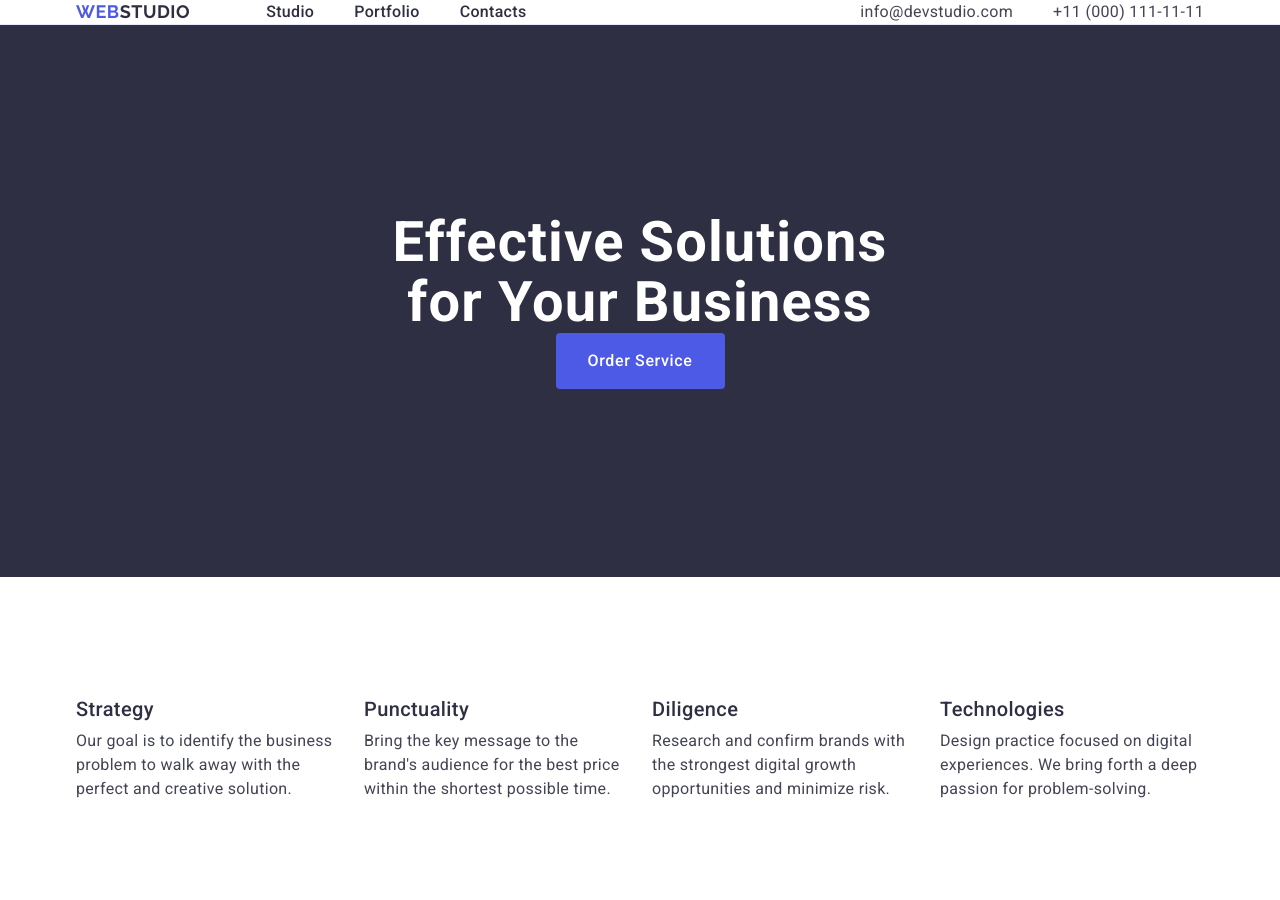
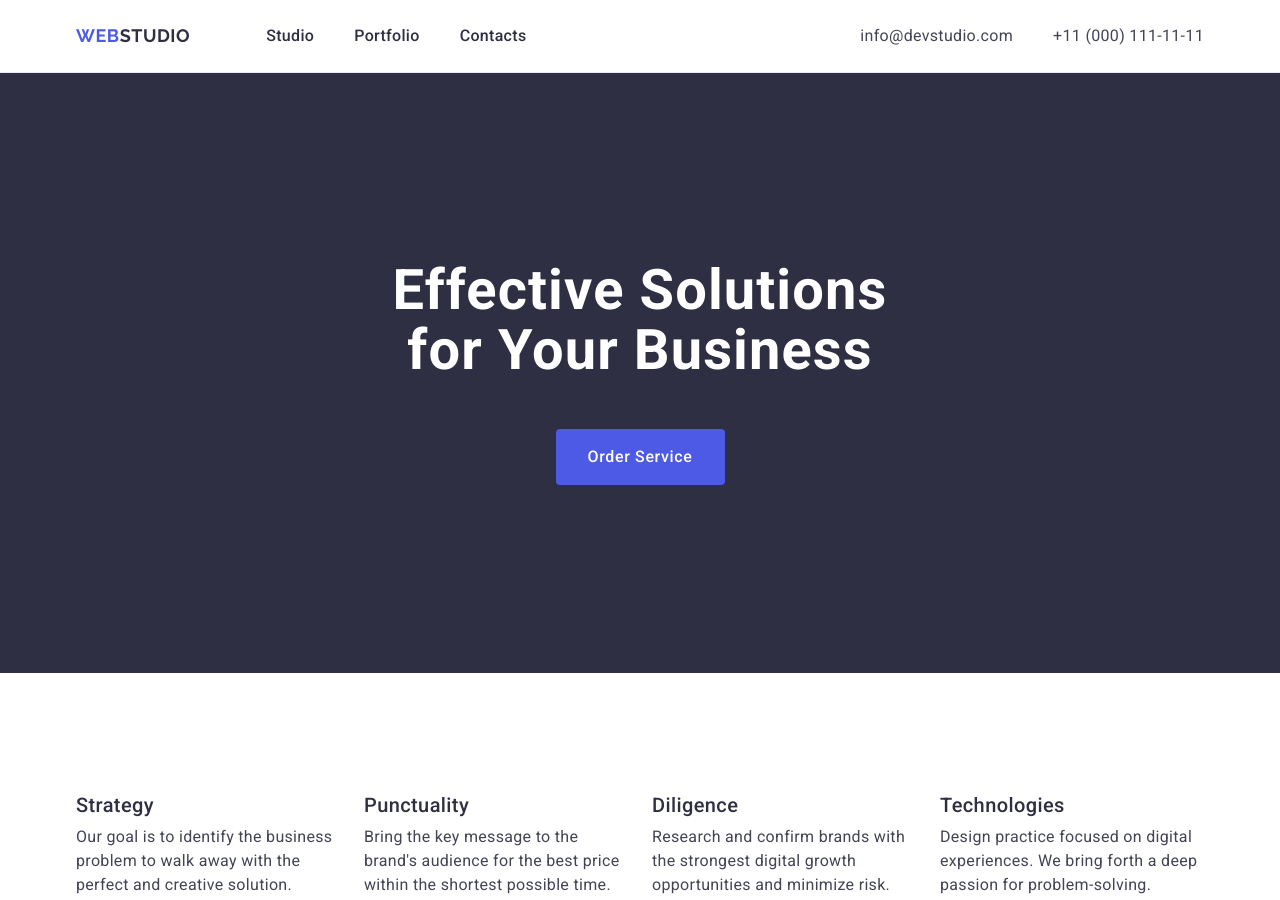
Before and after one commit to Pasyoha-Roman/goit-markup-hw-03, a plain HTML site: page index.html in a window 1280 px wide. Shown: the top 900 px of the page. Drawn offline with nearby package versions, Linux system fonts and the light colour scheme.

```diff
--- a/css/styles.css
+++ b/css/styles.css
@@ -83,6 +83,7 @@
     color: #2e2f42;
     text-decoration: none;
     padding: 24px 0 24px;
+    display: block;
 
 }
 
@@ -101,6 +102,7 @@
     list-style: none;
     text-decoration: none;
     margin-left: auto;
+    padding: 24px 0 24px;
 
 }
 
@@ -135,6 +137,7 @@
     margin-left: auto;
     margin-right: auto;
     font-weight: 700;
+    margin-bottom: 48px;
 
 }
 
@@ -155,6 +158,7 @@
     cursor: pointer;
     margin-left: auto;
     margin-right: auto;
+
 
 }
 
```
